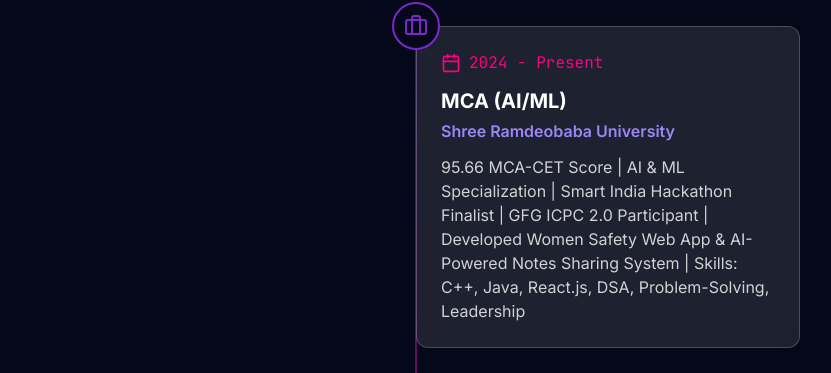
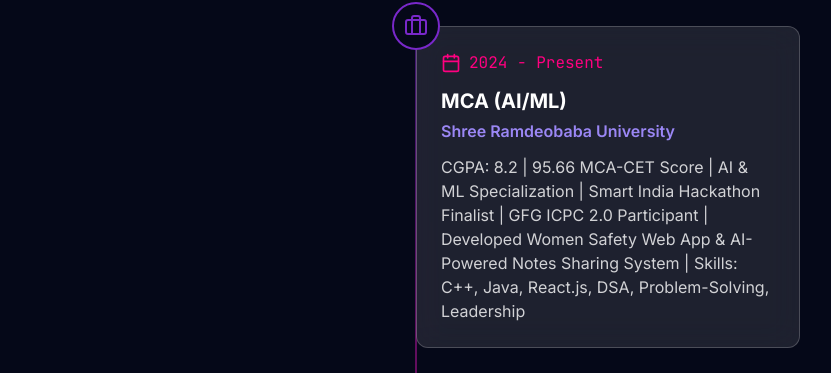
Before and after one commit to TheKhushant/online-resume-crafter, a React (Vite) app: page / in a window 1280 px wide. Shown: the part 2932-3305 px from the top of the page, without its empty margins (224-1055 px from the left). Built offline with nearby package versions, Linux system fonts and the light colour scheme.

Commit message:
updated cgpa

```diff
--- a/src/components/JourneySection.tsx
+++ b/src/components/JourneySection.tsx
@@ -7,7 +7,7 @@ const journeyData = [
       year: '2024 - Present',
       title: 'MCA (AI/ML)',
       company: 'Shree Ramdeobaba University',
-      description: '95.66 MCA-CET Score | AI & ML Specialization | Smart India Hackathon Finalist | GFG ICPC 2.0 Participant | Developed Women Safety Web App & AI-Powered Notes Sharing System | Skills: C++, Java, React.js, DSA, Problem-Solving, Leadership',
+      description: 'CGPA: 8.2 | 95.66 MCA-CET Score | AI & ML Specialization | Smart India Hackathon Finalist | GFG ICPC 2.0 Participant | Developed Women Safety Web App & AI-Powered Notes Sharing System | Skills: C++, Java, React.js, DSA, Problem-Solving, Leadership',
       icon: <Briefcase className="w-6 h-6 text-cosmic-accent" />
     },
     // {
```
